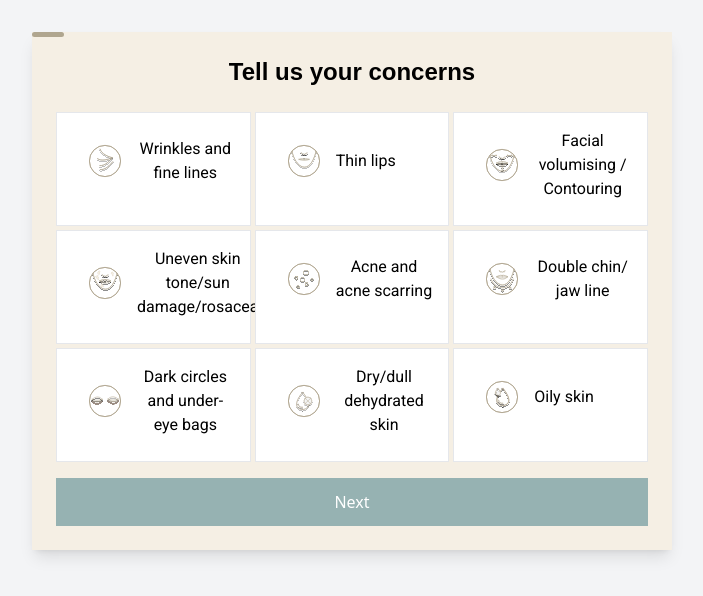
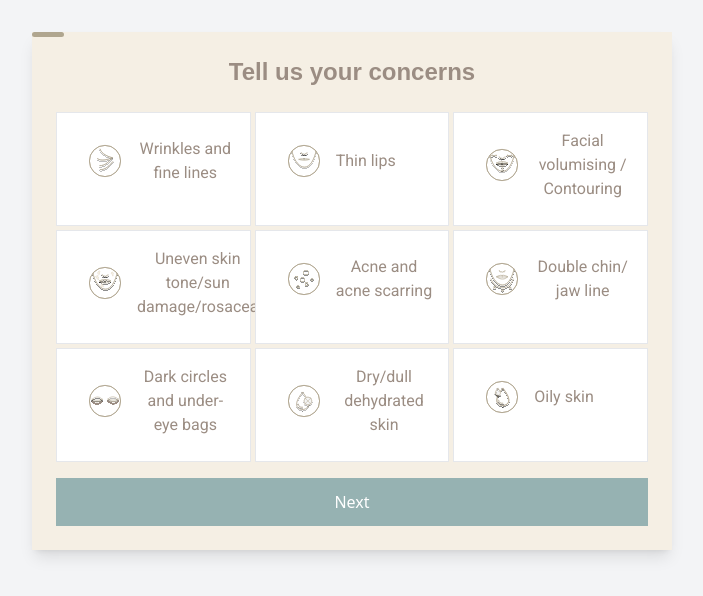
Before and after one commit to PaulJKathmann/smart-questionnaire, a React (Create React App) app in the folder smart-questionnaire/: page / in a window 1280 px wide. Shown: the top 596 px of the page, without its empty margins (288-991 px from the left). Built offline with nearby package versions, Linux system fonts and the light colour scheme.

Commit message:
font color updated

```diff
--- a/smart-questionnaire/src/MultipleChoiceQuestion.js
+++ b/smart-questionnaire/src/MultipleChoiceQuestion.js
@@ -52,7 +52,7 @@ function MultipleChoiceQuestion({ question, options, setAnswer }) {
                         checked={question.answer.includes(option)}
                         readOnly
                     />
-                    <label htmlFor={`option-${index}`} onClick={(e) => e.stopPropagation()} className="flex items-center mb-2 cursor-pointer font-roboto">
+                    <label htmlFor={`option-${index}`} onClick={(e) => e.stopPropagation()} className="flex items-center mb-2 cursor-pointer custom-text-color font-roboto">
                     <img className="w-16 h-16 px-4" src={optionIcons[option]} alt={option} />
                     {option}
                     </label>
--- a/smart-questionnaire/src/MultipleInputsQuestion.js
+++ b/smart-questionnaire/src/MultipleInputsQuestion.js
@@ -15,11 +15,11 @@ function MultipleInputsQuestion({ question, setAnswer }) {
     return (
         <div>
             <div className="relative mb-4">
-                <p className="text-sm text-gray-500 mb-2 font-roboto">We ask for your email in order to share your quiz results and we will add you to our email list to receive 10% off your first treatment purchase, information on our services, special offers, and more.</p>
+                <p className="text-sm custom-text-color mb-2 font-roboto">We ask for your email in order to share your quiz results and we will add you to our email list to receive 10% off your first treatment purchase, information on our services, special offers, and more.</p>
             </div>
         <div className="grid grid-cols-2 gap-1">
             <div className="relative mb-4">
-                <label htmlFor="first_name" className="font-roboto absolute text-sm top-0 left-0 ml-3 mt-3 text-gray-500 transition-all duration-200">
+                <label htmlFor="first_name" className="font-roboto absolute text-sm top-0 left-0 ml-3 mt-3 custom-text-color transition-all duration-200">
                     First Name
                 </label>
                 <input
@@ -37,7 +37,7 @@ function MultipleInputsQuestion({ question, setAnswer }) {
                 />
             </div>
             <div className="relative mb-4">
-                <label htmlFor="name" className="font-roboto absolute text-sm top-0 left-0 ml-3 mt-3 text-gray-500 transition-all duration-200">
+                <label htmlFor="name" className="font-roboto absolute text-sm top-0 left-0 ml-3 mt-3 custom-text-color transition-all duration-200">
                     Surname
                 </label>
                 <input
@@ -55,7 +55,7 @@ function MultipleInputsQuestion({ question, setAnswer }) {
                 />
             </div>
             <div className="relative mb-4">
-                <label htmlFor="email" className="font-roboto absolute text-sm top-0 left-0 ml-3 mt-3 text-gray-500 transition-all duration-200">
+                <label htmlFor="email" className="font-roboto absolute text-sm top-0 left-0 ml-3 mt-3 custom-text-color transition-all duration-200">
                 Email
                 </label>
                 <input
@@ -74,7 +74,7 @@ function MultipleInputsQuestion({ question, setAnswer }) {
                 />
             </div>
             <div className="relative mb-4">
-                <label htmlFor="phone" className="font-roboto absolute text-sm top-0 left-0 ml-3 mt-3 text-gray-500 transition-all duration-200">
+                <label htmlFor="phone" className="font-roboto absolute text-sm top-0 left-0 ml-3 mt-3 custom-text-color transition-all duration-200">
                     Phone
                 </label>
                 <input
@@ -94,7 +94,7 @@ function MultipleInputsQuestion({ question, setAnswer }) {
             </div>
         </div>
             <div className="relative mb-4">
-                <p className="text-grey-600/40 text-xs font-roboto"> You will be subscribed to our email list. See our <a className="underline" href="https://www.carismaaesthetics.com/privacy-policy">Privacy Policy</a> for more information.</p>
+                <p className="custom-text-color text-xs font-roboto"> You will be subscribed to our email list. See our <a className="underline" href="https://www.carismaaesthetics.com/privacy-policy">Privacy Policy</a> for more information.</p>
             </div>
         </div>
     );
--- a/smart-questionnaire/src/Questionnaire.js
+++ b/smart-questionnaire/src/Questionnaire.js
@@ -35,6 +35,12 @@ function Questionnaire() {
       question: 'Are you comfortable with needles?',
       options: ['Yes', 'No'],
       answer: '',
+    },
+    {
+        id: 4,
+        type: 'free-text',
+        question: 'Anything else we should know?',
+        answer: '',
     },
     {
         id: 4,
@@ -170,12 +176,12 @@ function Questionnaire() {
         <div className='w-full lg:w-1/2'>
             <ProgressBar progressPercentage={Math.max(5, (currentQuestionIndex / (questionnaire.length - 1)) * 100)}/>
             <div className="custom-background-color min-h-screen lg:min-h-0 p-6 shadow-lg w-full mx-auto">
-            <h1 className="text-2xl font-bold mb-6 font-custom">
+            <h1 className="text-2xl font-bold mb-6 font-custom custom-text-color">
                 {questionnaire[currentQuestionIndex].question}
             </h1>
                 {questionnaire[currentQuestionIndex].description ?
                     <div className="flex items-center mb-6">
-                        <p className="text-sm text-gray-500 mb-2 font-roboto">{questionnaire[currentQuestionIndex].description}</p>
+                        <p className="text-sm custom-text-color mb-2 font-roboto">{questionnaire[currentQuestionIndex].description}</p>
                     </div>
                     : null
                 }
@@ -185,7 +191,7 @@ function Questionnaire() {
                     {currentQuestionIndex > 0 && (
                         <button
                         onClick={handleBackButtonClick}
-                        className="sm:static sm:ml-0 sm:mb-0 custom-border-color h-12 text-grey-600/50 font-roboto-semibold py-2 px-6  text-sm mr-4 mb-4 whitespace-nowrap"
+                        className="sm:static sm:ml-0 sm:mb-0 custom-border-color h-12 custom-text-color font-roboto-semibold py-2 px-6  text-sm mr-4 mb-4 whitespace-nowrap"
                         >
                         &larr; Back
                         </button>
--- a/smart-questionnaire/src/SingleChoiceQuestion.js
+++ b/smart-questionnaire/src/SingleChoiceQuestion.js
@@ -21,7 +21,7 @@ function SingleChoiceQuestion({ question, options, setAnswer }) {
                         onChange={event => setAnswer(question.id, event.target.value)}
                         checked={question.answer === option}
                     />
-                <label htmlFor={`option-${index}`} className="flex items-center mb-2 font-roboto">{option}</label>
+                <label htmlFor={`option-${index}`} className="flex items-center mb-2 custom-text-color font-roboto">{option}</label>
                 </div>
             </div>
           ))}
--- a/smart-questionnaire/src/index.css
+++ b/smart-questionnaire/src/index.css
@@ -13,6 +13,10 @@
 .custom-border-color {
   border-color: #96B2B2;
   border-width: 1px;
+}
+
+.custom-text-color {
+  color: #9B8D83;
 }
 
 .content-wrapper {
@@ -36,7 +40,7 @@
 }
 
 @font-face {
-  font-family: 'Novocentowide-Normal';  /* use the actual font name here */
+  font-family: 'Novecentowide-Normal';  /* use the actual font name here */
   src: url('./assets/fonts/Novecentowide-Normal.otf') format('otf');  /* use the actual font file path and name here */
   font-weight: 400;  /* adjust as needed */
   font-style: normal;  /* adjust as needed */
```
